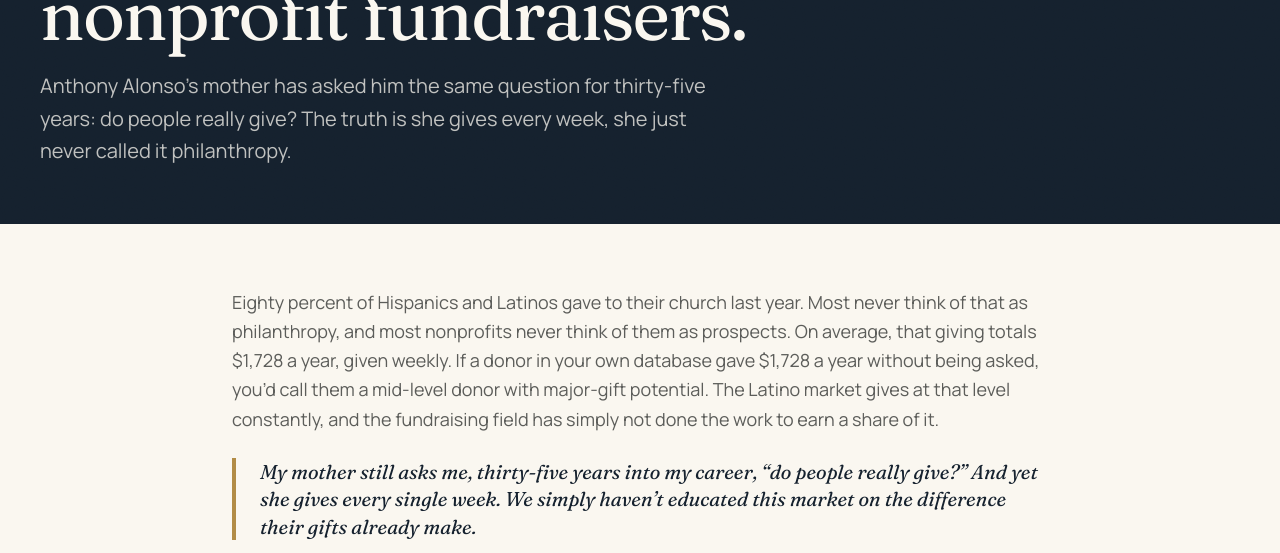
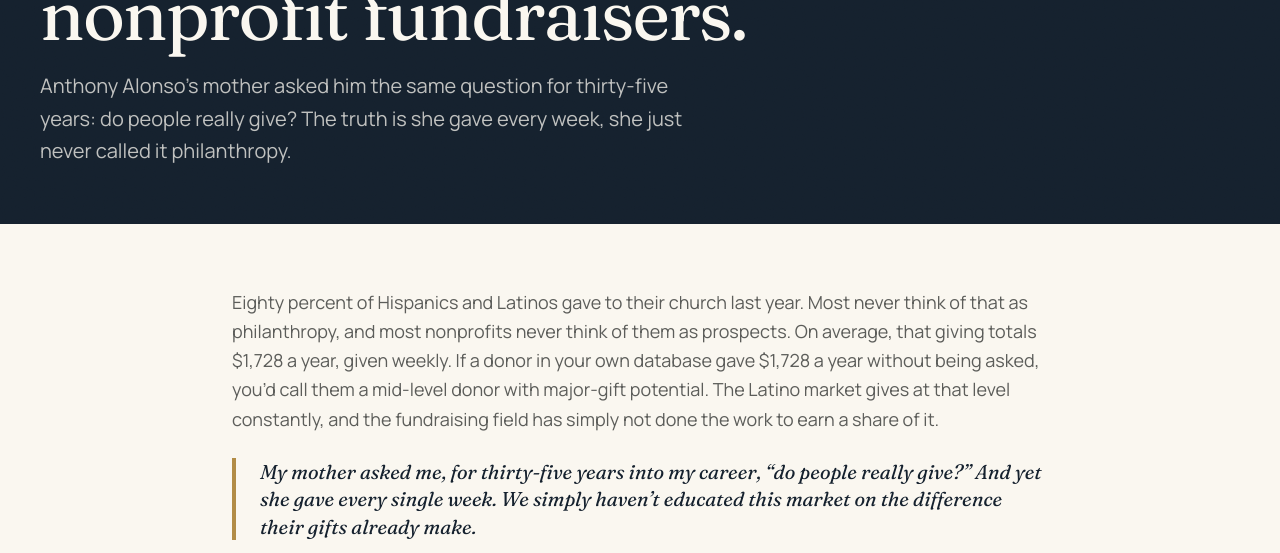
Before and after one commit to Catapultfundraising/catapult-fundraising-website, a Next.js app: page /blog/understanding-latino-philanthropy in a window 1280 px wide. Shown: the part 399-952 px from the top of the page. Built offline with nearby package versions, Linux system fonts and the light colour scheme.

Commit message:
Update Latino philanthropy article to refer to Anthony's mother in past tense

```diff
--- a/app/blog/understanding-latino-philanthropy/page.tsx
+++ b/app/blog/understanding-latino-philanthropy/page.tsx
@@ -52,7 +52,7 @@ export default function UnderstandingLatinoPhilanthropyPost() {
       <PageHero
         eyebrow="Insights"
         title="Understanding Latino philanthropy: lessons for nonprofit fundraisers."
-        description="Anthony Alonso's mother has asked him the same question for thirty-five years: do people really give? The truth is she gives every week, she just never called it philanthropy."
+        description="Anthony Alonso's mother asked him the same question for thirty-five years: do people really give? The truth is she gave every week, she just never called it philanthropy."
       />
 
       <article className="mx-auto max-w-4xl px-6 py-14 lg:px-10 lg:py-16">
@@ -66,8 +66,8 @@ export default function UnderstandingLatinoPhilanthropyPost() {
         </p>
 
         <blockquote className="mt-6 border-l-4 border-[rgb(var(--brass))] pl-6 font-display text-xl italic leading-snug text-[rgb(var(--navy))]">
-          My mother still asks me, thirty-five years into my career, &ldquo;do people really
-          give?&rdquo; And yet she gives every single week. We simply haven&rsquo;t educated this
+          My mother asked me, for thirty-five years into my career, &ldquo;do people really
+          give?&rdquo; And yet she gave every single week. We simply haven&rsquo;t educated this
           market on the difference their gifts already make.
         </blockquote>
 
```
